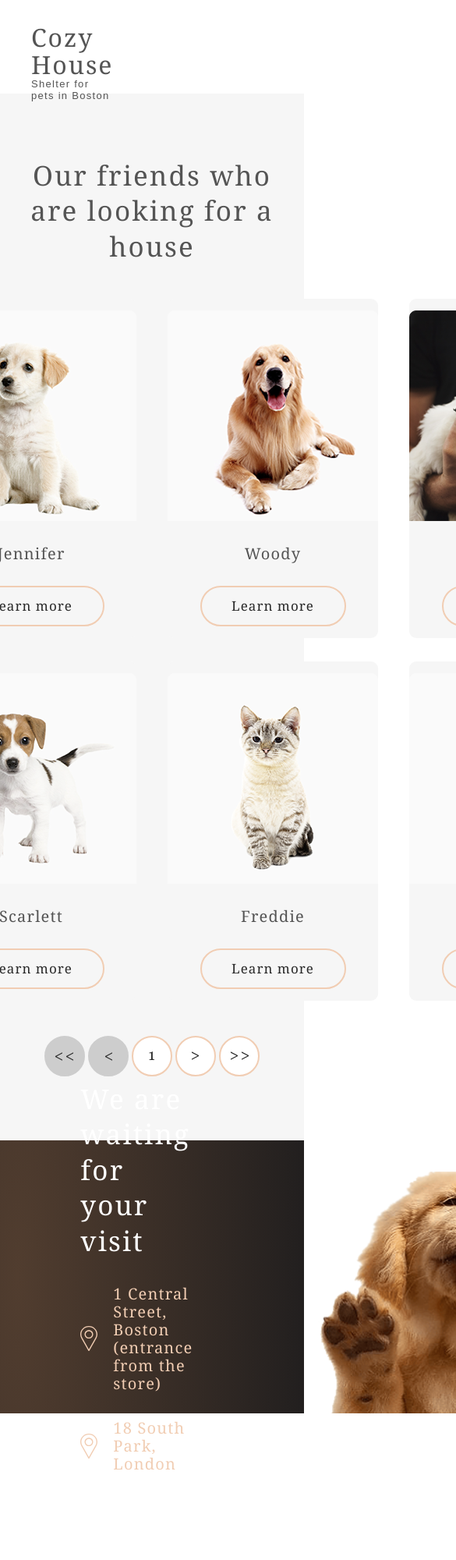
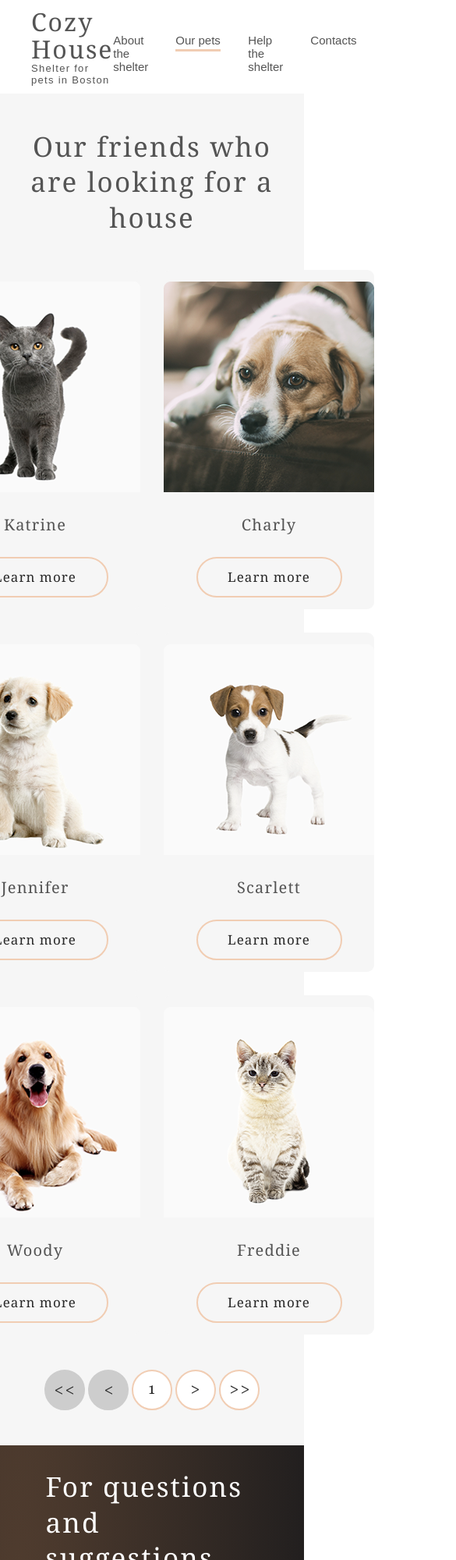
Before and after one commit to Enkhe95/Rolling-Scopes-School-work, a plain HTML site: page Shelter/assets/pages/pets/pets.html in a window 390 px wide. Shown: the top 2000 px of the page at 78% size, 585 px wide, since content can reach past the window. Before the commit the page ends 1890 px from the top, so only its background shows below. Drawn offline with Linux system fonts and the light colour scheme.

Commit message:
feat: add Tablet version Pets page

```diff
--- a/Shelter/assets/pages/main/main-table.css
+++ /dev/null
@@ -1,13 +0,0 @@
-@media only screen and (max-width:1279px) {
-/* Блок Header */
-
-.header-container {
-    gap: 81px;
-}
-
-
-
-
-
-
-}
--- a/Shelter/assets/pages/main/style.css
+++ b/Shelter/assets/pages/main/style.css
@@ -76,7 +76,7 @@ html {
 }
 
 .header-container {
-    height: 180px;
+    height: 90px;
     display: flex;
     justify-content: space-between;
     align-items:center;
@@ -193,6 +193,7 @@ html {
     width: 100%;
     height: 728px;
     margin-right: 40px;
+    margin-top: 90px;
 }
 
 .not-only__button {
@@ -660,7 +661,6 @@ background-color: var(--button-color);
 
 
 @media only screen and (max-width:1279px) {
-
 /* Блок Header */
 .header {
     height: 1165px;
@@ -703,6 +703,7 @@ background-color: var(--button-color);
     height: 593px;
     margin-left: 169px;
     margin-right: 30px;
+    margin-top: 0px;
 }
 
 /* Блок About */
--- a/Shelter/assets/pages/pets/pets.css
+++ b/Shelter/assets/pages/pets/pets.css
@@ -59,9 +59,10 @@ html {
 }
 
 .header-container {
-    height: 120px;
+    height: 90px;
     display: flex;
-    gap: 573px;
+    justify-content: space-between;
+    align-items:center;
 }
 
 .logo {
@@ -378,3 +379,58 @@ background-color: var(--background-hr);
 .footer__second-block > a:hover {
     cursor: url(../../img/Vector.png) 2 2, default;
 }
+
+
+@media only screen and (max-width:1279px) {
+
+/* Блок header */
+.header-container {
+    height: 90px;
+}
+
+/* Блок our-friends */
+
+.our-friends {
+    width: 100%;
+    height: 1733px;
+}
+
+.pets__container {
+    flex-direction: row;
+}
+
+.pets__first-box, .pets__second-box {
+    flex-direction: column;
+    justify-content: center;
+    align-items: center;
+    gap: 30px;
+}
+
+.timmy-pet, .sophia-pet {
+    display: none;
+}
+
+/* Блок Footer */
+.footer {
+    width: 70%;
+    height: 639px;
+    flex-direction: row;
+    flex-wrap: wrap;
+    gap: 65px;
+}
+
+.footer__first-block {
+    margin-top: 30px;
+    gap: 40px;
+}
+
+.footer__second-block {
+    margin-top: 30px;
+    gap: 33px;
+}
+
+.footer-img {
+    margin: 0px;
+}
+
+}
--- a/Shelter/assets/pages/pets/pets.html
+++ b/Shelter/assets/pages/pets/pets.html
@@ -6,7 +6,7 @@
     <meta name="viewport" content="width=device-width, initial-scale=1.0">
     <title>Pets</title>
     <link rel="stylesheet" href="./pets.css">
-    <link rel="shortcut icon" href="/assets/icons/icon-pet-food.svg" type="image/x-icon">
+    <link rel="shortcut icon" href="../../icons/icon-pet-food.svg" type="image/x-icon">
 </head>
 <body>
     <!-- Блок Header -->
@@ -72,7 +72,7 @@
           <button class="pets__card_button">Learn more</button>
         </div>
 
-        <div class="pets__card">
+        <div class="pets__card sophia-pet">
             <img class="pets__card_img" src="../../img/pets-Sophia.png" alt="pets">
             <h2 class="pets__card_title">Sophia</h2>
             <button class="pets__card_button">Learn more</button>
@@ -98,7 +98,7 @@
             <button class="pets__card_button">Learn more</button>
           </div>
 
-          <div class="pets__card">
+          <div class="pets__card timmy-pet">
             <img class="pets__card_img" src="../../img/pets-timmy.png" alt="pets">
             <h2 class="pets__card_title">Timmy</h2>
             <button class="pets__card_button">Learn more</button>
```
